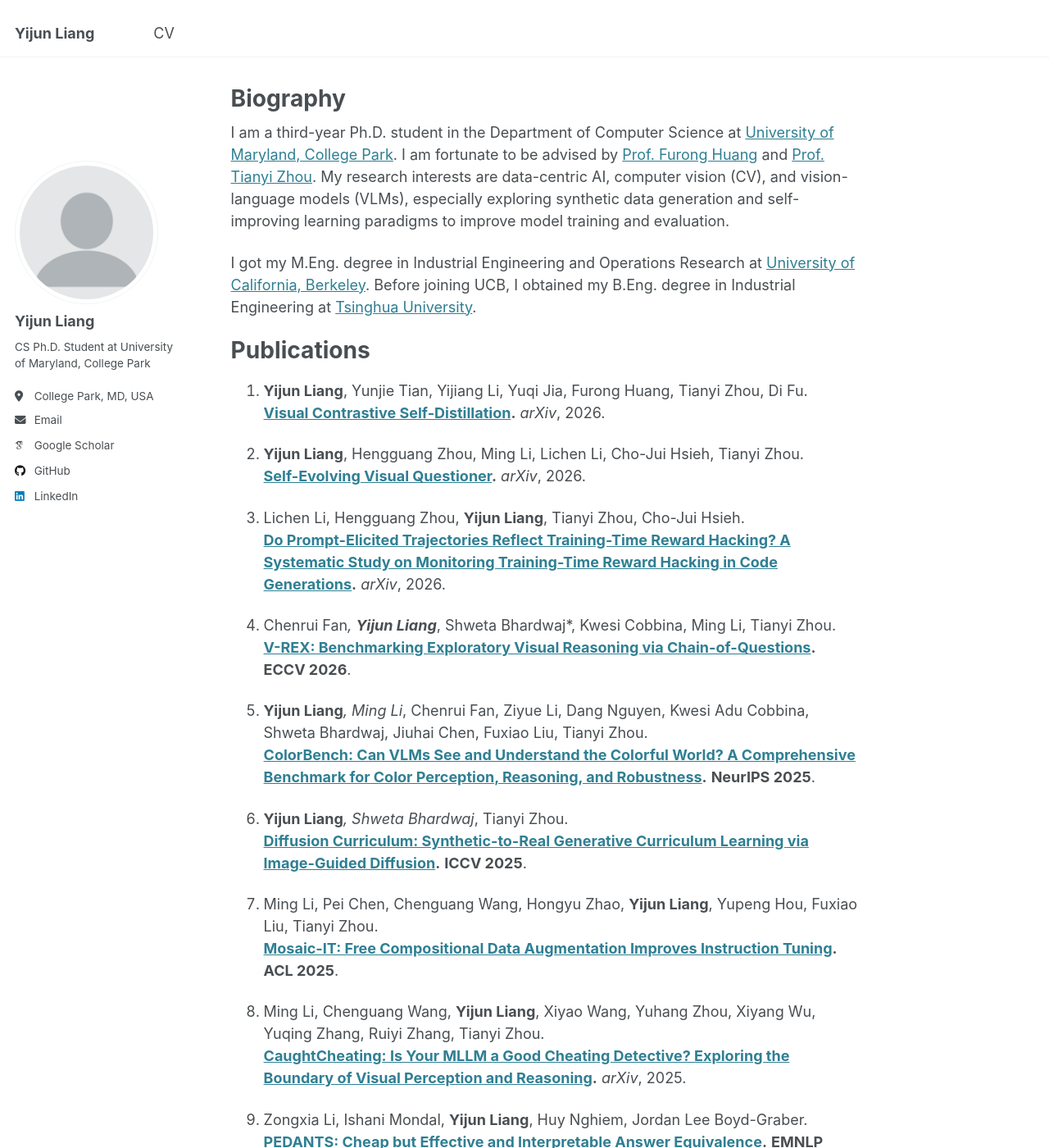
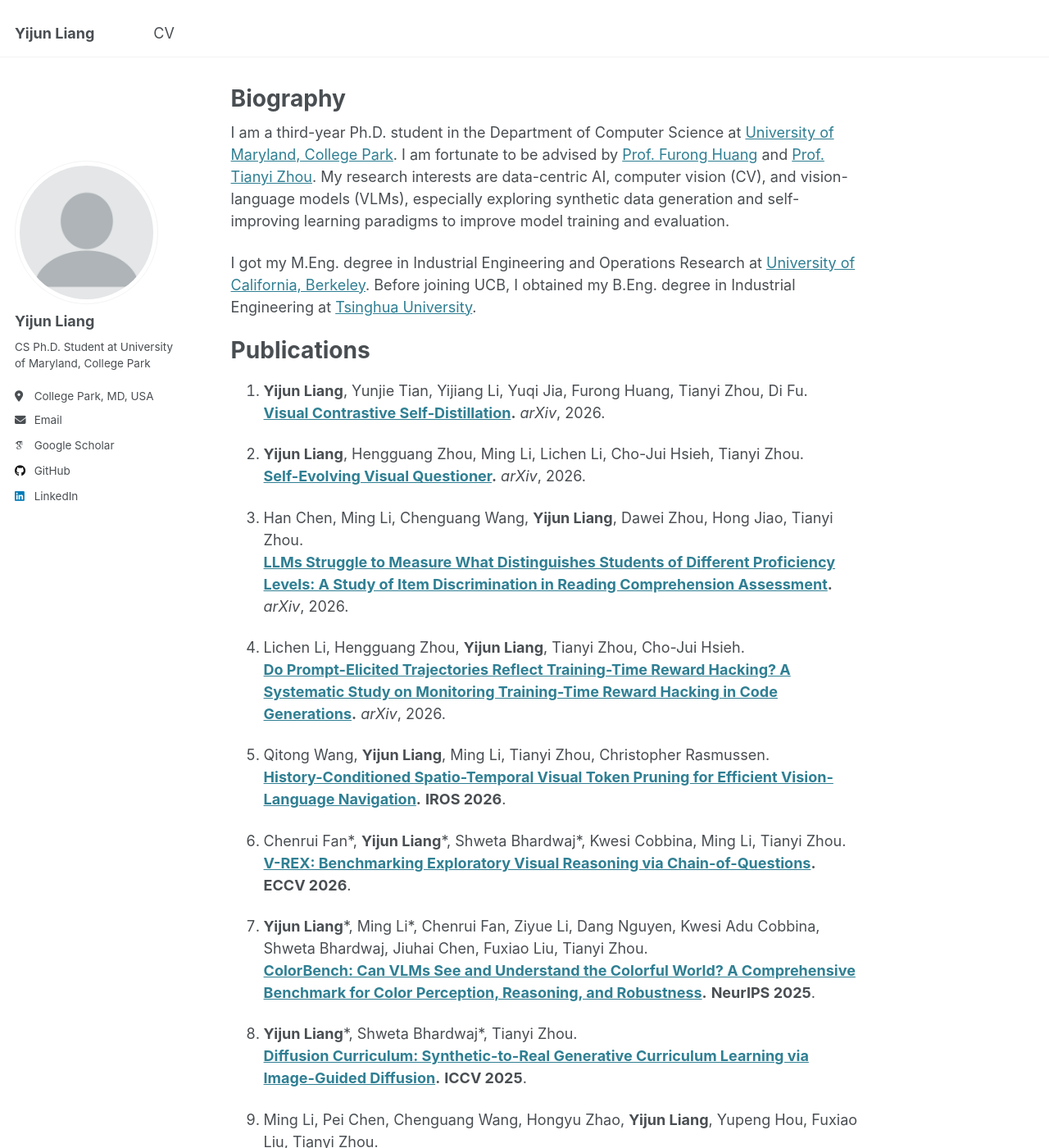
Before and after one commit to joliang17/joliang17.github.io, a Jekyll site: the page built from _pages/about.md, in a window 1280 px wide and 1400 px high. Shown: the whole window at 82% size. Built offline with Jekyll 4.4.1, drawn with Linux system fonts in a browser that asks for light colours; some web fonts are replaced.

Commit message:
Update publication list and formatting

```diff
--- a/_pages/about.md
+++ b/_pages/about.md
@@ -14,25 +14,31 @@ I got my M.Eng. degree in Industrial Engineering and Operations Research at [Uni
 
 [//]: # (I previously worked at ByteDance)
 
-
 Publications
 ======
+
 1. **Yijun Liang**, Yunjie Tian, Yijiang Li, Yuqi Jia, Furong Huang, Tianyi Zhou, Di Fu.
    **[Visual Contrastive Self-Distillation](https://arxiv.org/abs/2607.21556).** *arXiv*, 2026.
 
 1. **Yijun Liang**, Hengguang Zhou, Ming Li, Lichen Li, Cho-Jui Hsieh, Tianyi Zhou.
    **[Self-Evolving Visual Questioner](https://arxiv.org/abs/2606.13929).** *arXiv*, 2026.
 
+1. Han Chen, Ming Li, Chenguang Wang, **Yijun Liang**, Dawei Zhou, Hong Jiao, Tianyi Zhou.
+   **[LLMs Struggle to Measure What Distinguishes Students of Different Proficiency Levels: A Study of Item Discrimination in Reading Comprehension Assessment](https://arxiv.org/abs/2606.18709).** *arXiv*, 2026.
+
 1. Lichen Li, Hengguang Zhou, **Yijun Liang**, Tianyi Zhou, Cho-Jui Hsieh.
    **[Do Prompt-Elicited Trajectories Reflect Training-Time Reward Hacking? A Systematic Study on Monitoring Training-Time Reward Hacking in Code Generations](https://arxiv.org/abs/2604.23488).** *arXiv*, 2026.
 
-1. Chenrui Fan*, **Yijun Liang***, Shweta Bhardwaj*, Kwesi Cobbina, Ming Li, Tianyi Zhou.
+1. Qitong Wang, **Yijun Liang**, Ming Li, Tianyi Zhou, Christopher Rasmussen.
+   **[History-Conditioned Spatio-Temporal Visual Token Pruning for Efficient Vision-Language Navigation](https://arxiv.org/abs/2603.06480).** **IROS 2026**.
+
+1. Chenrui Fan\*, **Yijun Liang**\*, Shweta Bhardwaj\*, Kwesi Cobbina, Ming Li, Tianyi Zhou.
    **[V-REX: Benchmarking Exploratory Visual Reasoning via Chain-of-Questions](https://arxiv.org/abs/2512.11995).** **ECCV 2026**.
 
-1. **Yijun Liang***, Ming Li*, Chenrui Fan, Ziyue Li, Dang Nguyen, Kwesi Adu Cobbina, Shweta Bhardwaj, Jiuhai Chen, Fuxiao Liu, Tianyi Zhou.
+1. **Yijun Liang**\*, Ming Li\*, Chenrui Fan, Ziyue Li, Dang Nguyen, Kwesi Adu Cobbina, Shweta Bhardwaj, Jiuhai Chen, Fuxiao Liu, Tianyi Zhou.
    **[ColorBench: Can VLMs See and Understand the Colorful World? A Comprehensive Benchmark for Color Perception, Reasoning, and Robustness](https://arxiv.org/abs/2504.10514).** **NeurIPS 2025**.
 
-1. **Yijun Liang***, Shweta Bhardwaj*, Tianyi Zhou.
+1. **Yijun Liang**\*, Shweta Bhardwaj\*, Tianyi Zhou.
    **[Diffusion Curriculum: Synthetic-to-Real Generative Curriculum Learning via Image-Guided Diffusion](https://arxiv.org/abs/2410.13674).** **ICCV 2025**.
 
 1. Ming Li, Pei Chen, Chenguang Wang, Hongyu Zhao, **Yijun Liang**, Yupeng Hou, Fuxiao Liu, Tianyi Zhou.
```
